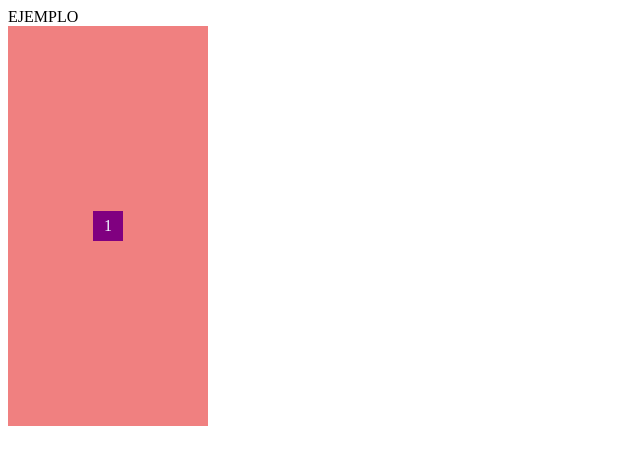
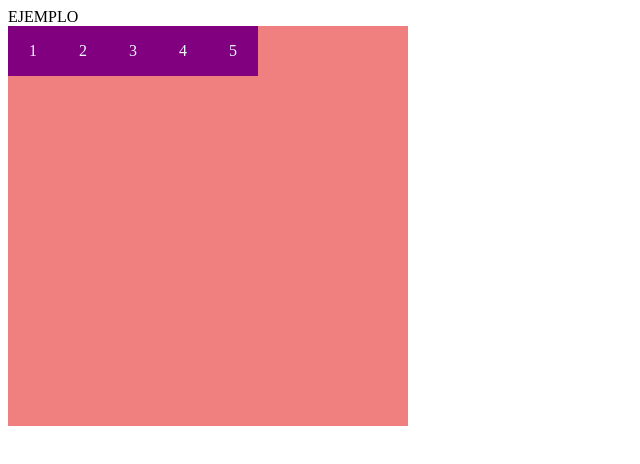
Before and after one commit to SebasRiv/css-course, a plain HTML site: page Class-34-Flexbox/index.html in a window 1280 px wide. Shown: the whole page, without its empty margins (0-640 px from the left). Drawn offline with Linux system fonts and the light colour scheme.

Commit message:
Flexbox 2

```diff
--- a/Class-34-Flexbox/index.html
+++ b/Class-34-Flexbox/index.html
@@ -12,11 +12,11 @@
     <span>EJEMPLO</span>
     <div class="flex-container">
         <div class="flex-item">1</div>
-        <!-- <div class="flex-item">2</div>
+        <div class="flex-item">2</div>
         <div class="flex-item">3</div>
         <div class="flex-item">4</div>
         <div class="flex-item">5</div>
-        <div class="flex-item">6</div>
+        <!-- <div class="flex-item">6</div>
         <div class="flex-item">7</div>
         <div class="flex-item">8</div>
         <div class="flex-item">9</div>
--- a/Class-34-Flexbox/style.css
+++ b/Class-34-Flexbox/style.css
@@ -1,6 +1,6 @@
 .flex-container {
     height: 400px;
-    width: 200px;
+    width: 400px;
     background-color: lightcoral;
     /* padding: 0.5em; */
     display: flex;
@@ -13,11 +13,11 @@
 }
 
 .flex-item {
-    width: 30px;
-    height: 30px;
-    margin: auto;
+    width: 50px;
+    height: 50px;
+    /* margin: auto; */
     /* margin: 0.5em; */
-    line-height: 30px;
+    line-height: 50px;
     color: aliceblue;
     text-align: center;
     background-color: purple;
--- /dev/null
+++ b/Class-35-Flexbox-2/style.css
@@ -0,0 +1,40 @@
+.flex-container {
+    background-color: lightsalmon;
+    height: 300px;
+    width: 300px;
+    display: flex;
+    /* flex-direction: column; */
+}
+
+.flex-item {
+    width: 250px;
+    height: 50px;
+    display: flex;
+    align-items: center;
+    justify-content: center;
+    color: aliceblue;
+    background-color: purple;
+}
+
+.flex-item:nth-child(2) {
+    background-color: lightseagreen;
+    /* flex-grow: 1; */
+    /* flex-shrink: 2; */
+    /* flex-basis: 200px;
+    flex-shrink: 0; */
+    order: 3;
+}
+
+.flex-item:nth-child(3) {
+    background-color: lightskyblue;
+    /* flex-grow: 8; */
+    order: 2;
+}
+
+.flex-item:nth-child(4) {
+    background-color: darkorchid
+}
+
+.flex-item:nth-child(5) {
+    background-color: darkgoldenrod;
+}
```
Also changed, not shown: Class-35-Flexbox-2/index.html (added, +18 -0 lines).
